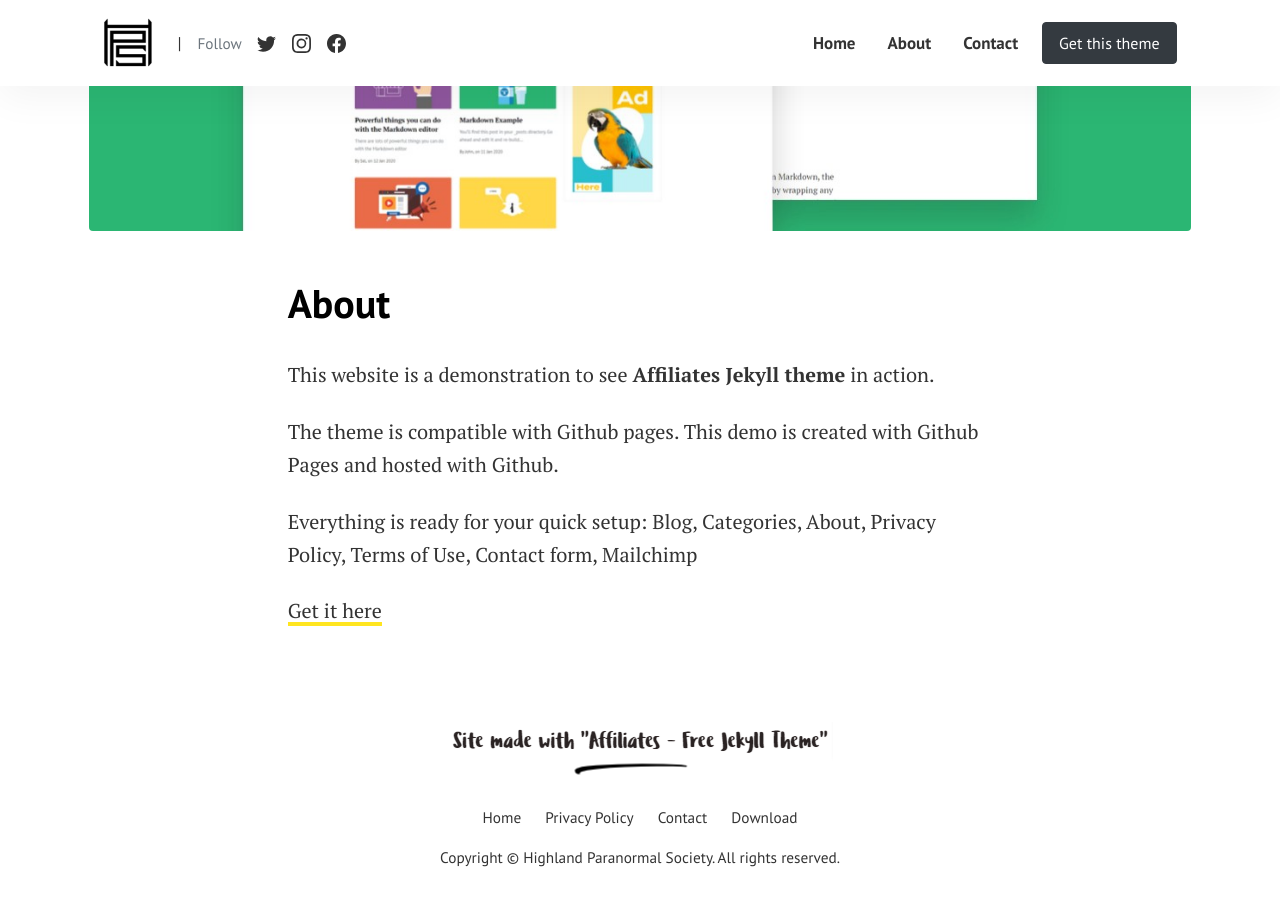
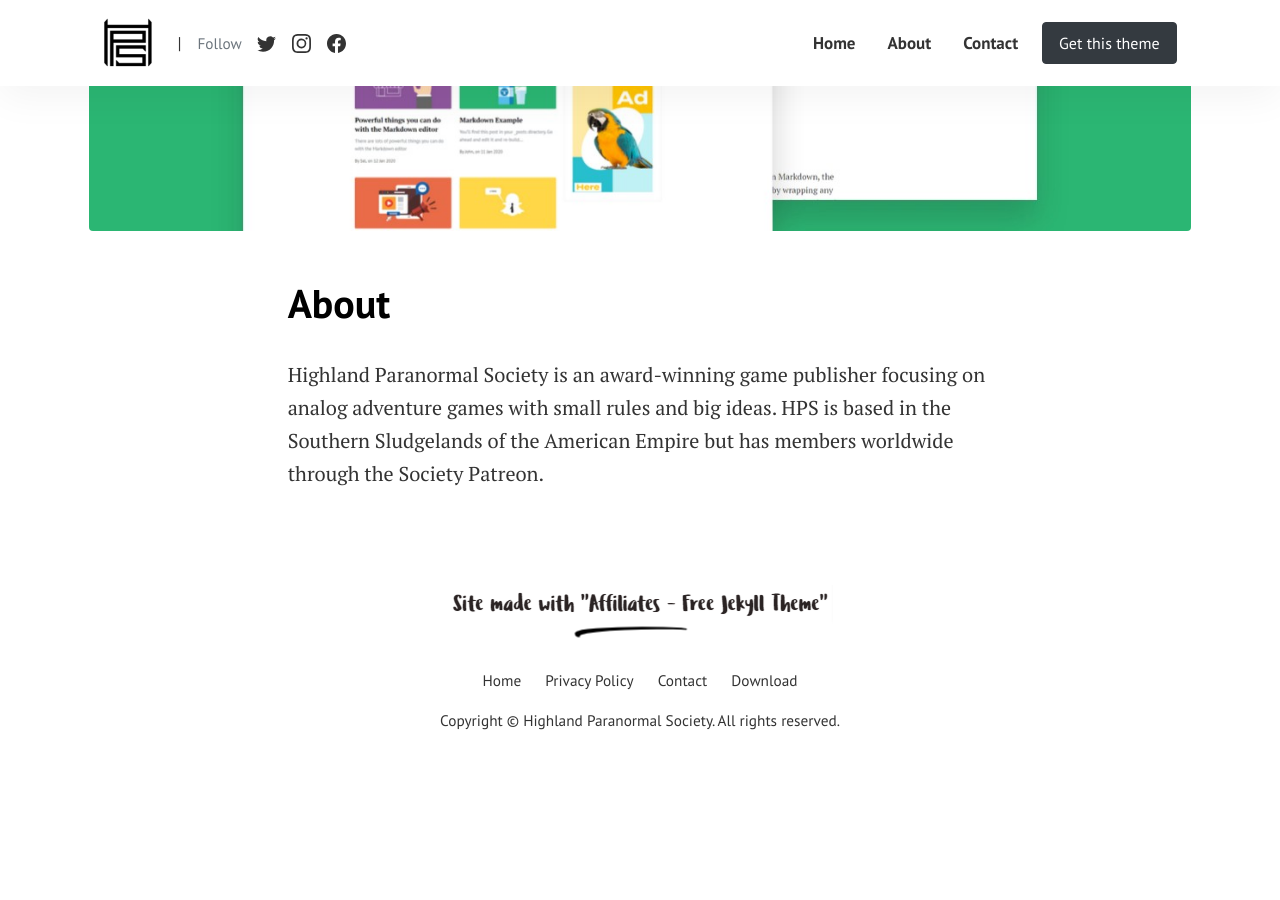
Before and after one commit to NateHPS/NateHPS.github.io, a Jekyll site: the page built from pages/about.md, in a window 1280 px wide and 900 px high, scrolled down 504 px. Built offline with Jekyll 4.4.1, drawn with Linux system fonts in a browser that asks for light colours; after the commit the page ends 1267 px from its top, so only the background shows below that.

Commit message:
Update about.md

```diff
--- a/pages/about.md
+++ b/pages/about.md
@@ -5,10 +5,4 @@ permalink: "/about/"
 image: assets/images/screenshot.png
 ---
 
-This website is a demonstration to see **Affiliates Jekyll theme** in action.
-
-The theme is compatible with Github pages. This demo is created with Github Pages and hosted with Github.
-
-Everything is ready for your quick setup: Blog, Categories, About, Privacy Policy, Terms of Use, Contact form, Mailchimp
-
-[Get it here](https://bootstrapstarter.com/jekyll-theme-memoirs/)
+Highland Paranormal Society is an award-winning game publisher focusing on analog adventure games with small rules and big ideas. HPS is based in the Southern Sludgelands of the American Empire but has members worldwide through the Society Patreon.
```
